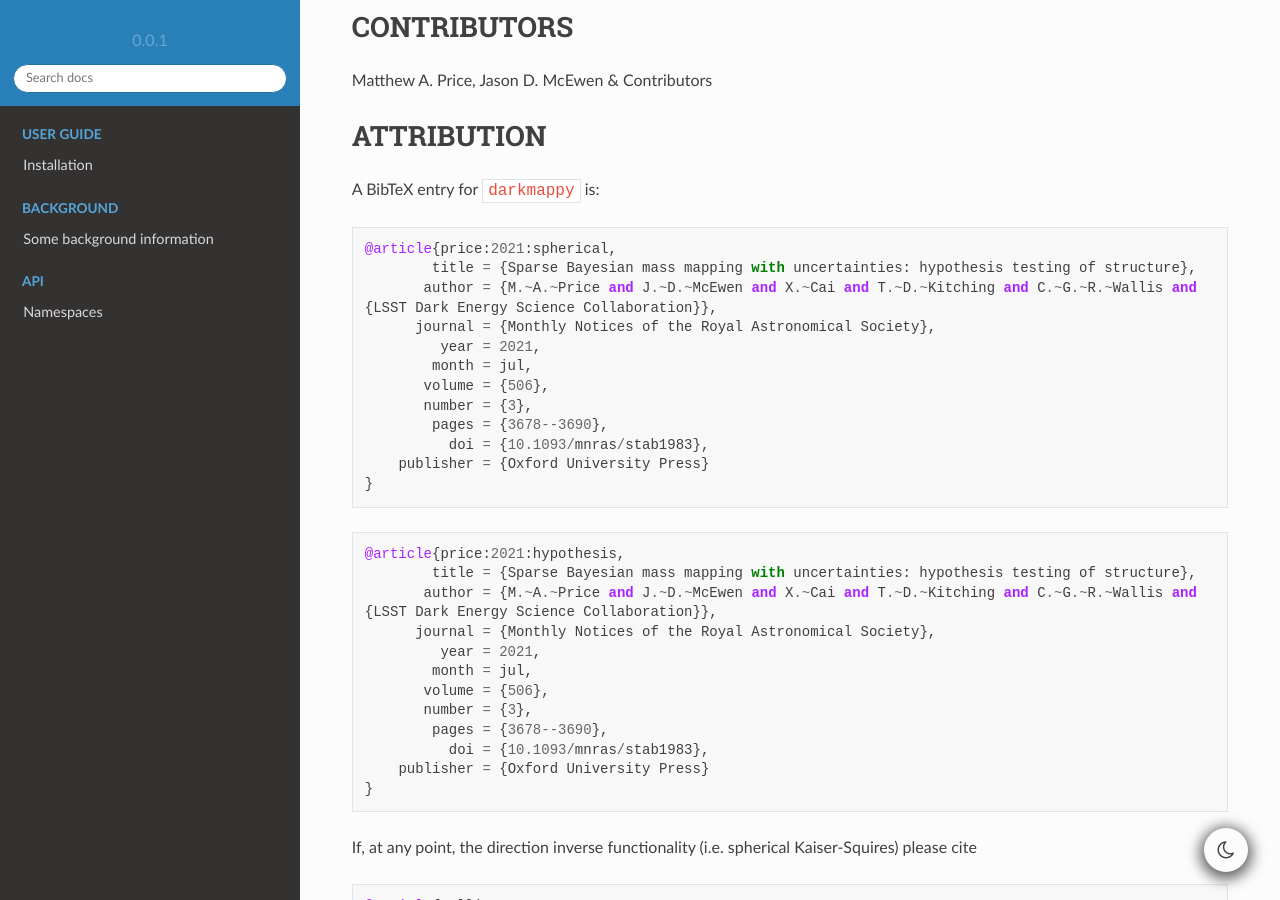
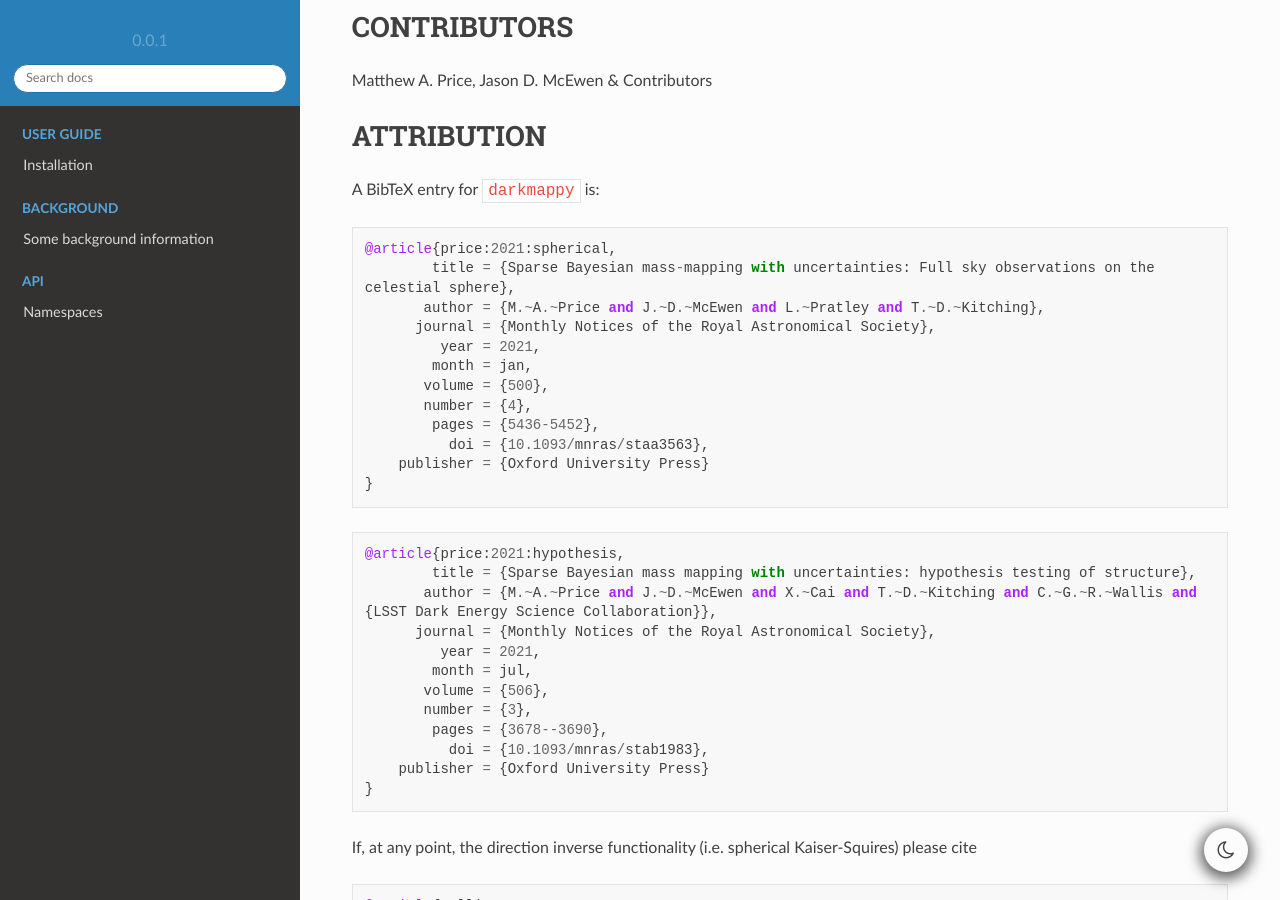
Before and after one commit to astro-informatics/DarkMappy, a Sphinx documentation site: the page built from docs/index.rst, in a window 1280 px wide and 900 px high, scrolled down 539 px. Built offline with Sphinx 7.4.7 and the Read the Docs theme 2.0.0, drawn with Linux system fonts in a browser that asks for light colours; pages that are not in the unit, such as notebooks, are missing from menus.

Commit message:
correct reference in rsts

```diff
--- a/docs/index.rst
+++ b/docs/index.rst
@@ -43,15 +43,15 @@ A BibTeX entry for ``darkmappy`` is:
 .. code-block::
 
     @article{price:2021:spherical,
-            title = {Sparse Bayesian mass mapping with uncertainties: hypothesis testing of structure},
-           author = {M.~A.~Price and J.~D.~McEwen and X.~Cai and T.~D.~Kitching and C.~G.~R.~Wallis and {LSST Dark Energy Science Collaboration}},
+            title = {Sparse Bayesian mass-mapping with uncertainties: Full sky observations on the celestial sphere},
+           author = {M.~A.~Price and J.~D.~McEwen and L.~Pratley and T.~D.~Kitching},
           journal = {Monthly Notices of the Royal Astronomical Society},
              year = 2021,
-            month = jul,
-           volume = {506},
-           number = {3},
-            pages = {3678--3690},
-              doi = {10.1093/mnras/stab1983},
+            month = jan,
+           volume = {500},
+           number = {4},
+            pages = {5436-5452},
+              doi = {10.1093/mnras/staa3563},
         publisher = {Oxford University Press}
     }
 
```
Also changed, not shown: README.rst (+8 -7 lines), .pip_readme.rst.
